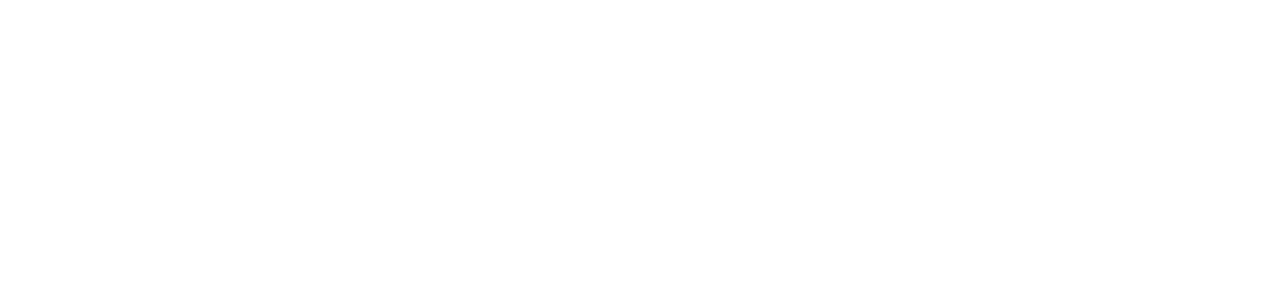
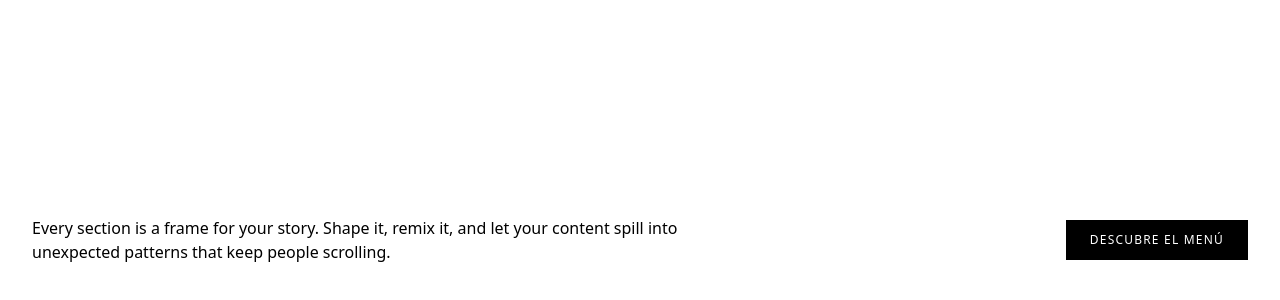
Before and after one commit to nixnvs/blossom-landing-v3, a Next.js app: page / in a window 1280 px wide. Shown: the part 2208-2508 px from the top of the page. Built offline with nearby package versions, Linux system fonts and the light colour scheme.

Commit message:
fix: promo barra blanca debajo imagen
Co-authored-by: Cursor <cursoragent@cursor.com>

```diff
--- a/components/promo.tsx
+++ b/components/promo.tsx
@@ -13,6 +13,7 @@ export default function Section() {
   const y = useTransform(scrollYProgress, [0, 1], ["-10vh", "10vh"])
 
   return (
+    <>
       <div
         ref={container}
         className="relative flex items-center justify-center h-screen overflow-hidden"
@@ -23,15 +24,19 @@ export default function Section() {
             <Image src="/images/dish-design.jpg" fill alt="Abstract spiral circles" style={{ objectFit: "cover" }} />
           </motion.div>
         </div>
+      </div>
 
-      <h3 className="absolute top-12 right-6 text-white uppercase z-10 text-sm md:text-base lg:text-lg">
+      <div className="w-full bg-white px-8 py-6">
+        <div className="flex items-center justify-between">
+          <p className="text-black text-base font-normal max-w-2xl">
+            Every section is a frame for your story. Shape it, remix it, and let your content spill into unexpected
+            patterns that keep people scrolling.
+          </p>
+          <button className="bg-black text-white uppercase text-xs tracking-widest px-6 py-3">
           DESCUBRE EL MENÚ
-      </h3>
-
-      <p className="absolute bottom-12 right-6 text-white text-xl sm:text-2xl md:text-3xl lg:text-4xl xl:text-5xl max-w-xs sm:max-w-md md:max-w-lg lg:max-w-xl xl:max-w-5xl z-10">
-        Every section is a frame for your story. Shape it, remix it, and let your content spill into unexpected patterns
-        that keep people scrolling.
-      </p>
+          </button>
         </div>
+      </div>
+    </>
   )
 }
```
Lines whose indentation alone changed are shown as unchanged.
